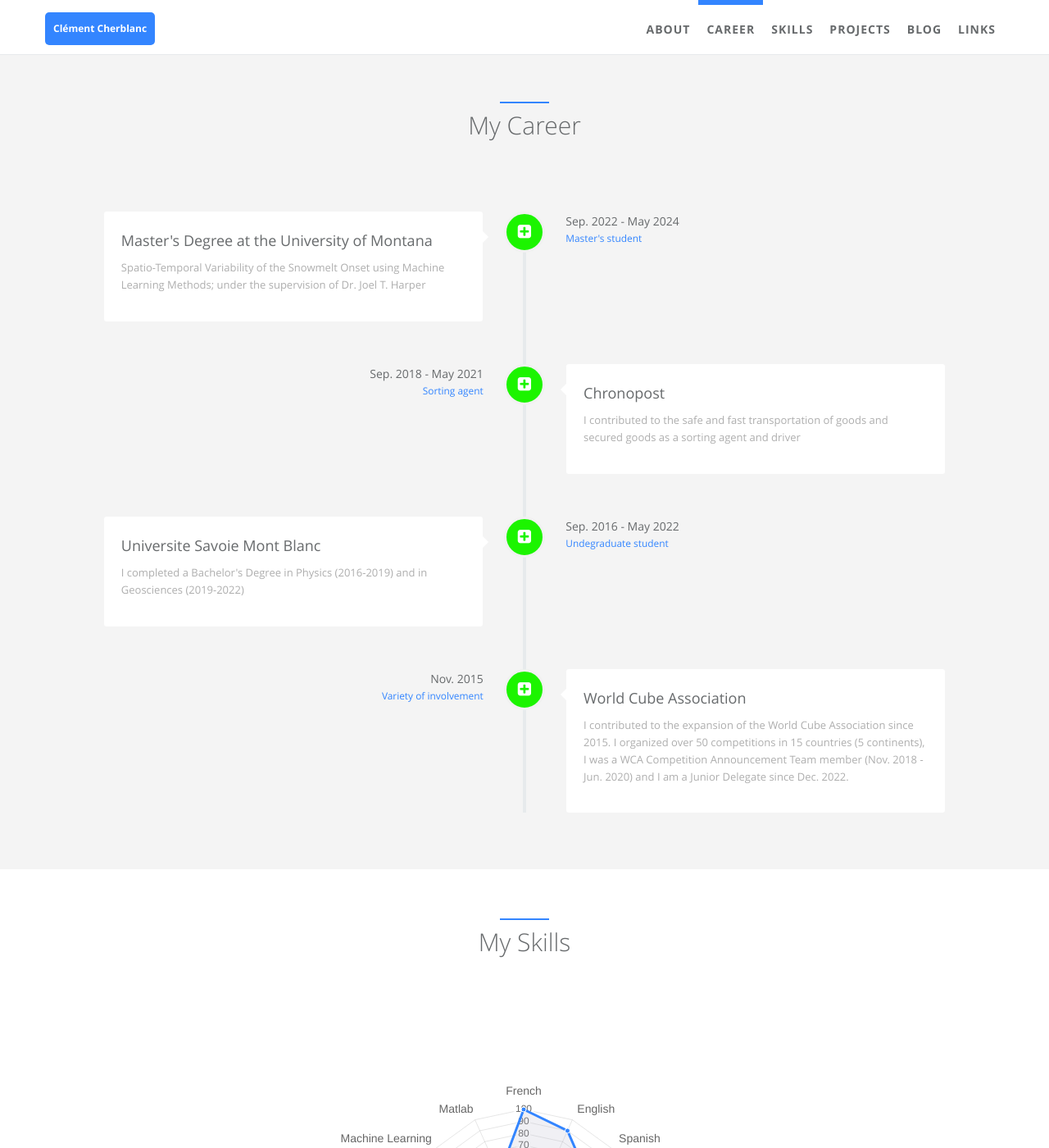
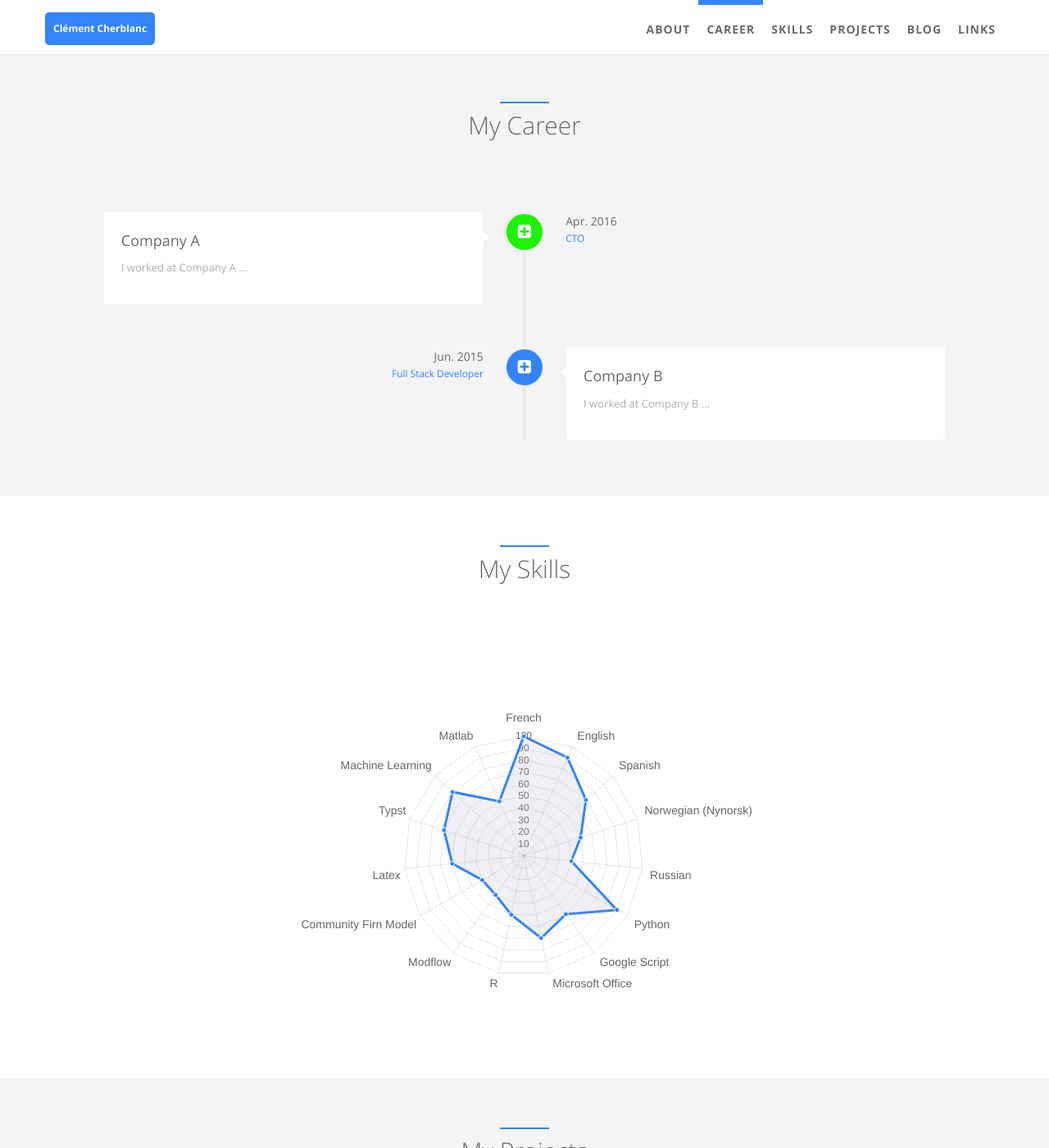
Before and after one commit to ClemAntarctica/ClemAntarctica.github.io, a Jekyll site: the page built from index.html, in a window 1280 px wide and 1400 px high, scrolled down 770 px. Shown: the whole window at 82% size. Built offline with Jekyll 4.4.1, drawn with Linux system fonts in a browser that asks for light colours.

Commit message:
Add files via upload

```diff
--- a/_data/index/careers.yml
+++ b/_data/index/careers.yml
@@ -1,45 +1,30 @@
 # careers section data
 # if you don't have language feature(language.yml is empty), ignore "i18n" items
 - name:
-    detail: "Master's Degree at the University of Montana"
+    detail: Company A
+    i18n: company_a
   desc:
-    detail: "Spatio-Temporal Variability of the Snowmelt Onset using Machine Learning Methods; under the supervision of Dr. Joel T. Harper"
+    detail: I worked at Company A ...
+    i18n: company_a_desc
   date:
-    detail: Sep. 2022 - May 2024
+    detail: Apr. 2016
+    i18n: company_a_date
   job:
-    detail: "Master's student"
+    detail: CTO
+    i18n: company_a_job
   icon: fa-plus-square
   present: true
 
 - name:
-    detail: Chronopost
+    detail: Company B
+    i18n: company_b
   desc:
-    detail: I contributed to the safe and fast transportation of goods and secured goods as a sorting agent and driver
+    detail: I worked at Company B ...
+    i18n: company_b_desc
   date:
-    detail: Sep. 2018 - May 2021
+    detail: Jun. 2015
+    i18n: company_b_date
   job:
-    detail: Sorting agent
+    detail: Full Stack Developer
+    i18n: company_b_job
   icon: fa-plus-square
-  present: true
-
-- name:
-    detail: Universite Savoie Mont Blanc
-  desc:
-    detail: I completed a Bachelor's Degree in Physics (2016-2019) and in Geosciences (2019-2022)
-  date:
-    detail: Sep. 2016 - May 2022
-  job:
-    detail: Undegraduate student
-  icon: fa-plus-square
-  present: true
-
-- name:
-    detail: World Cube Association
-  desc:
-    detail: "I contributed to the expansion of the World Cube Association since 2015. I organized over 50 competitions in 15 countries (5 continents), I was a WCA Competition Announcement Team member (Nov. 2018 - Jun. 2020) and I am a Junior Delegate since Dec. 2022."
-  date:
-    detail: Nov. 2015
-  job:
-    detail: Variety of involvement
-  icon: fa-plus-square
-  present: true
```
